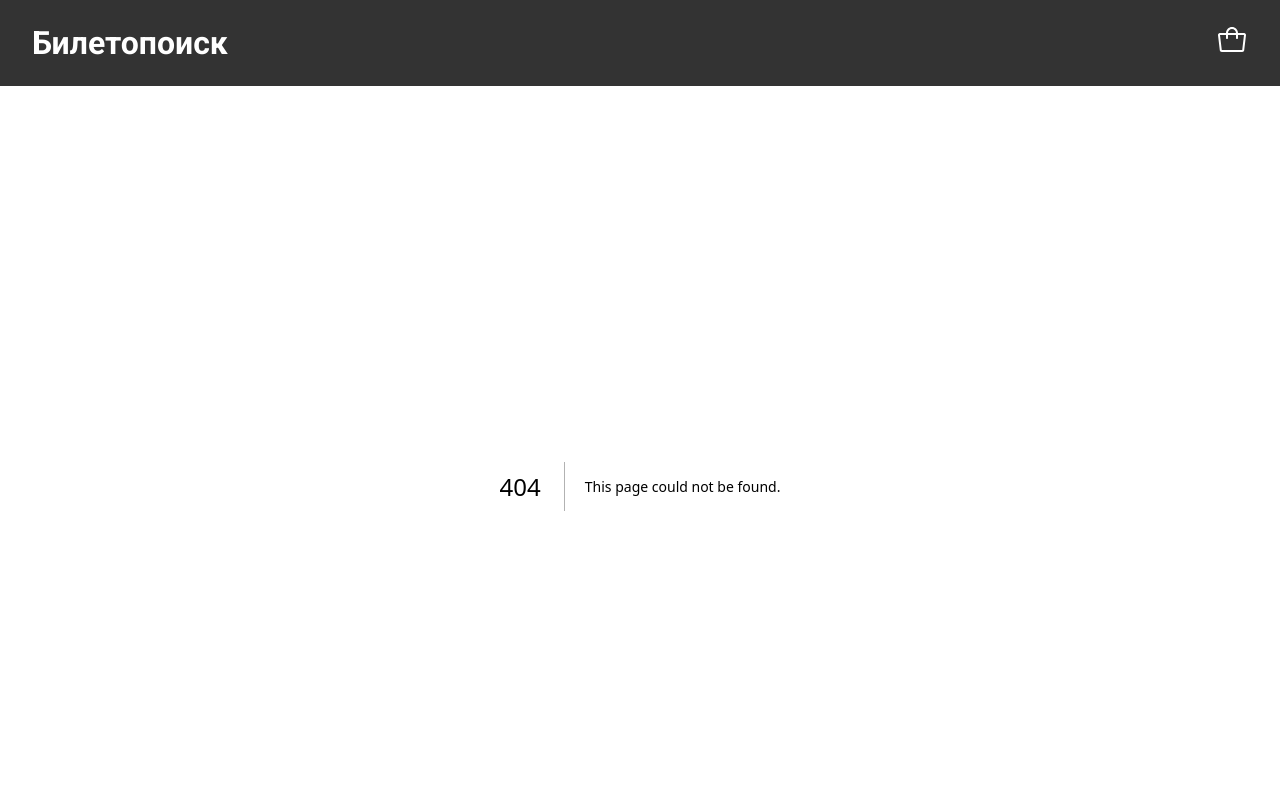
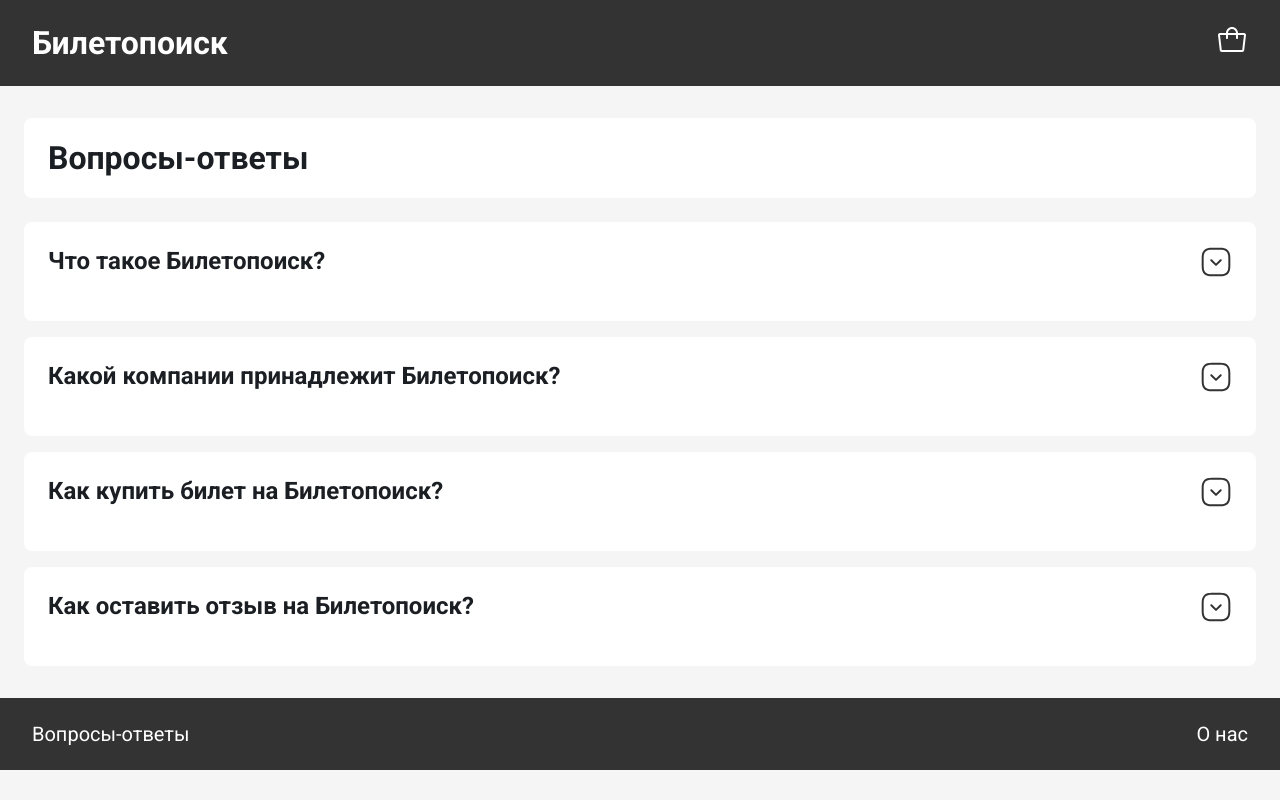
Before and after one commit to shvkn/bltpsk-nextjs-demo, a Next.js app: page /qna in a window 1280 px wide. Before the commit this address had no page. Shown: the top 800 px of the page. Built offline with nearby package versions, Linux system fonts and the light colour scheme.

Commit message:
feat(app/qna): Сверстать страницу Вопросы-ответы

```diff
--- /dev/null
+++ b/src/app/qna/page.module.css
@@ -0,0 +1,26 @@
+.container {
+  display: flex;
+  flex-direction: column;
+  padding: 32px 24px;
+}
+
+.heading {
+  padding: 24px;
+  margin: 0;
+  background-color: var(--color-white);
+  border-radius: 8px;
+
+  color: var(--color-text-primary);
+  font-family: var(--font-roboto);
+  font-size: 32px;
+  font-weight: 600;
+  line-height: 1;
+}
+
+.questions {
+  margin-top: 24px;
+  display: flex;
+  flex-direction: column;
+  list-style: none;
+  gap: 16px;
+}
--- /dev/null
+++ b/src/app/qna/page.tsx
@@ -0,0 +1,44 @@
+import styles from './page.module.css';
+import { Question } from '@/components/question/question';
+
+export default function QuestionsAndAnswersPage() {
+  return (
+    <main className={styles.container}>
+      <h2 className={styles.heading}>Вопросы-ответы</h2>
+      <ul className={styles.questions}>
+        <li>
+          <Question
+            question={'Что такое Билетопоиск?'}
+            answer={
+              'Мы — крупнейший сервис о кино в рунете. На нем вы сможете посмотреть фильмы и сериалы, купить билеты в кино, узнать рейтинги популярных видео и интересные факты, поставить фильмам оценки, написать рецензии и дополнить описание фильмов.'
+            }
+          />
+        </li>
+        <li>
+          <Question
+            question={'Какой компании принадлежит Билетопоиск?'}
+            answer={
+              'Lorem ipsum dolor sit amet, consectetur adipisicing elit. Enim fugit nulla sequi! Aut beatae cupiditate deleniti eligendi illo placeat tenetur? A atque dolore ducimus ea eligendi enim itaque possimus quae similique tenetur? Aliquid cum distinctio, earum expedita iusto officiis temporibus! Alias, aperiam architecto distinctio dolore dolores eius fuga illum inventore ipsum iure minima molestiae nesciunt nisi, nobis nostrum pariatur perspiciatis praesentium, provident quasi sed veniam vitae voluptatum! Ab amet beatae corporis dolorem ducimus ea eaque eligendi enim, eos exercitationem facilis, fugiat illo itaque laborum laudantium maiores nesciunt nisi nostrum pariatur perspiciatis provident quam quis quisquam rem repellendus sint tenetur ut.'
+            }
+          />
+        </li>
+        <li>
+          <Question
+            question={'Как купить билет на Билетопоиск?'}
+            answer={
+              'Lorem ipsum dolor sit amet, consectetur adipisicing elit. Enim fugit nulla sequi! Aut beatae cupiditate deleniti eligendi illo placeat tenetur? A atque dolore ducimus ea eligendi enim itaque possimus quae similique tenetur? Aliquid cum distinctio, earum expedita iusto officiis temporibus! Alias, aperiam architecto distinctio dolore dolores eius fuga illum inventore ipsum iure minima molestiae nesciunt nisi, nobis nostrum pariatur perspiciatis praesentium, provident quasi sed veniam vitae voluptatum! Ab amet beatae corporis dolorem ducimus ea eaque eligendi enim, eos exercitationem facilis, fugiat illo itaque laborum laudantium maiores nesciunt nisi nostrum pariatur perspiciatis provident quam quis quisquam rem repellendus sint tenetur ut.'
+            }
+          />
+        </li>
+        <li>
+          <Question
+            question={'Как оставить отзыв на Билетопоиск?'}
+            answer={
+              'Lorem ipsum dolor sit amet, consectetur adipisicing elit. Enim fugit nulla sequi! Aut beatae cupiditate deleniti eligendi illo placeat tenetur? A atque dolore ducimus ea eligendi enim itaque possimus quae similique tenetur? Aliquid cum distinctio, earum expedita iusto officiis temporibus! Alias, aperiam architecto distinctio dolore dolores eius fuga illum inventore ipsum iure minima molestiae nesciunt nisi, nobis nostrum pariatur perspiciatis praesentium, provident quasi sed veniam vitae voluptatum! Ab amet beatae corporis dolorem ducimus ea eaque eligendi enim, eos exercitationem facilis, fugiat illo itaque laborum laudantium maiores nesciunt nisi nostrum pariatur perspiciatis provident quam quis quisquam rem repellendus sint tenetur ut.'
+            }
+          />
+        </li>
+      </ul>
+    </main>
+  );
+}
```
